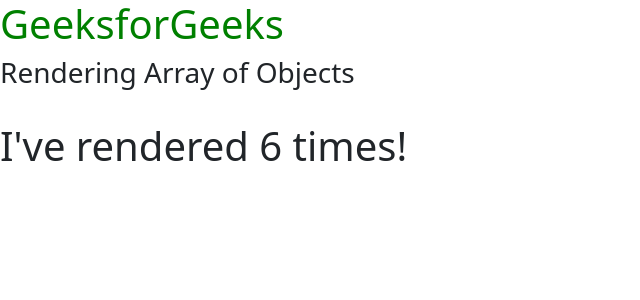
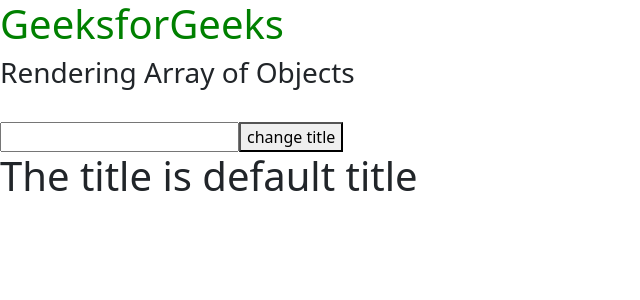
Before and after one commit to DJDeka/DJ_FSD, a React (Create React App) app: page / in a window 1280 px wide. Shown: the top 300 px of the page, without its empty margins (0-640 px from the left). Built offline with nearby package versions, Linux system fonts and the light colour scheme.

Commit message:
updated useefect

```diff
--- a/src/App.js
+++ b/src/App.js
@@ -1,5 +1,5 @@
 import 'bootstrap/dist/css/bootstrap.min.css';
-import Timer from "./Timer";
+import GetTitle from './GetTitle';
 
 
 function App() {
@@ -10,7 +10,7 @@ function App() {
               <h3>Rendering Array of Objects</h3>
 
               <br></br>
-              <Timer />
+              <GetTitle/>
 
           </div>
       </div>
--- /dev/null
+++ b/src/GetTitle.js
@@ -0,0 +1,19 @@
+import React, { useState, useRef, useEffect } from "react";
+function GetTitle() {
+  const [title, setTitle] = useState("default title");
+  const titleRef = useRef();
+  useEffect(() => {
+    console.log("useEffect");
+    document.title = title;
+  },[title]);
+  const handleClick = () => setTitle(titleRef.current.value);
+  console.log("render");
+  return (
+    <div>
+      <input ref={titleRef} />
+      <button onClick={handleClick}>change title</button>
+      <h1>The title is {title}</h1>
+    </div>
+  );
+}
+export default GetTitle;
```
